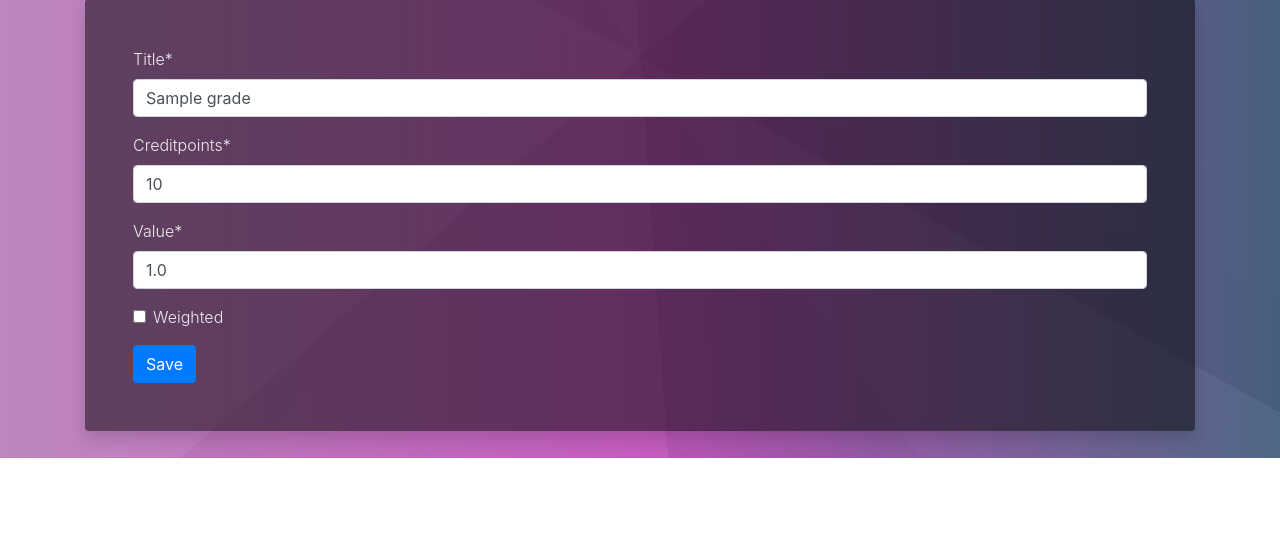
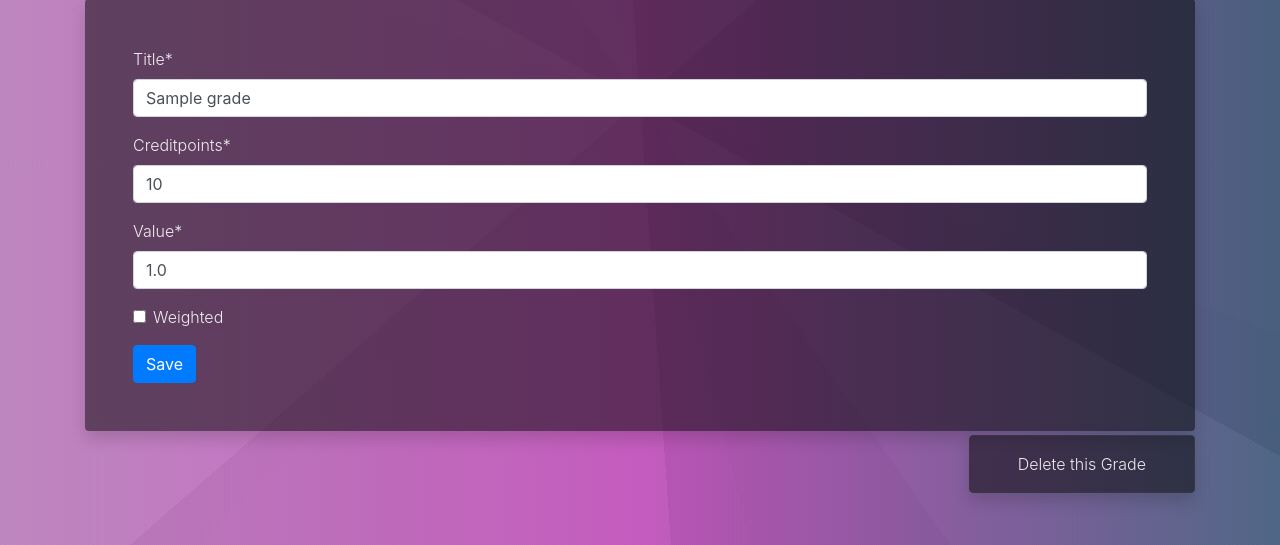
Before and after one commit to DenizScholz/uni_grades, a Django app: page /grade/1/ in a window 1280 px wide. Shown: the part 342-887 px from the top of the page. Before the commit the page ends 800 px from the top, so only its background shows below. Run offline with Django 3.2, Linux system fonts and the light colour scheme; a user stored in the database is signed in; tables that the repository leaves empty hold one stand-in row (values such as "Sample post"); some libraries are stand-ins or nearby versions.

Commit message:
delete grades

```diff
--- a/grade_project/grade_app/templates/grade_app/grade-new.html
+++ b/grade_project/grade_app/templates/grade_app/grade-new.html
@@ -25,5 +25,12 @@
     </form>
 </div>
 
+<div class="text-right">
+    <a href="{% url 'grade-delete' pk=grade.pk %}"
+        class="btn btn-dark my-1 py-3 px-5 grade-font-white grade-container-dark rounded shadow font-weight-light">
+        Delete this Grade
+    </a>
+</div>
+
 
 {% endblock content %}
--- a/grade_project/grade_app/templates/grade_app/home.html
+++ b/grade_project/grade_app/templates/grade_app/home.html
@@ -118,9 +118,9 @@
         hello_user = document.getElementById('hello-user-header');
         hello_user.style.opacity = 1;
         startTime();
+        time = document.getElementById('time');
+        time.style.opacity = 1;
         setTimeout(function () {
-            time = document.getElementById('time');
-            time.style.opacity = 1;
             time = document.getElementById('stats');
             time.style.opacity = 1;
         }, 1000);
--- a/grade_project/grade_app/views.py
+++ b/grade_project/grade_app/views.py
@@ -67,12 +67,13 @@ class GradebookView(View):
 @method_decorator(login_required, name='dispatch')
 class GradeView(View):
     def get(self, request, pk):
-        grade = Grade.objects.get(pk=pk)
+        grade = get_object_or_404(Grade, pk=pk)
         gradebook = grade.gradebook
         if request.user == gradebook.owner:
             form = GradeCreationForm(instance=grade)
             context = {
                 'form': form,
+                'grade': grade,
             }
             return render(request, 'grade_app/grade-new.html', context=context)
         else:
@@ -89,6 +90,7 @@ class GradeView(View):
             else:
                 context = {
                     'form': form,
+                    'grade': grade,
                 }
                 return render(request, 'grade_app/grade-new.html', context=context)
         else:
@@ -99,9 +101,10 @@ class GradeView(View):
 class GradeDelete(View):
     def get(self, request, pk):
         grade = get_object_or_404(Grade, pk=pk)
+        gradebook = grade.gradebook
         if request.user == grade.gradebook.owner:
             grade.delete()
-            return HttpResponseRedirect(request.META.get('HTTP_REFERER', '/'))
+            return redirect('gradebook', pk=gradebook.pk)
         else:
             raise Http404("Not authorized")
 
```
